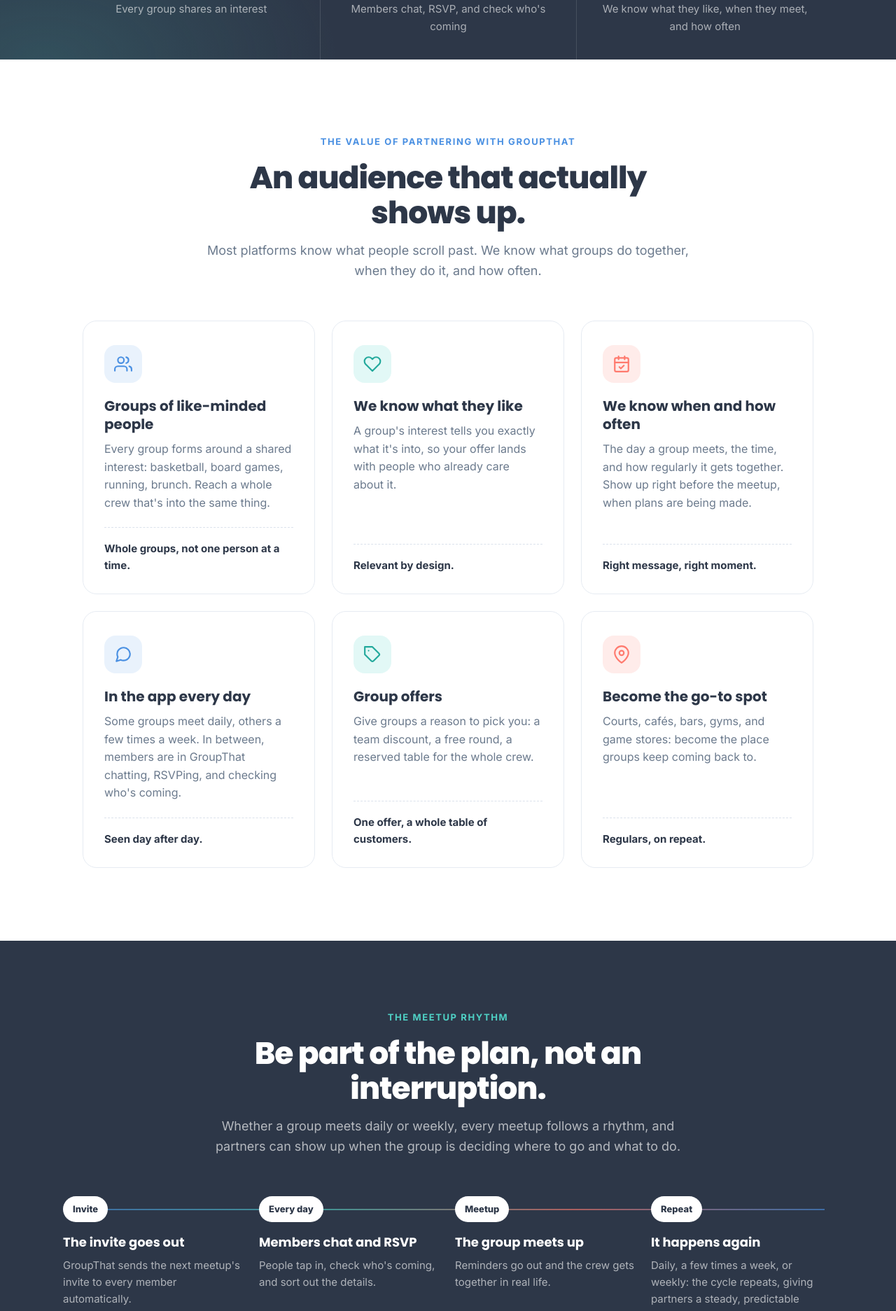
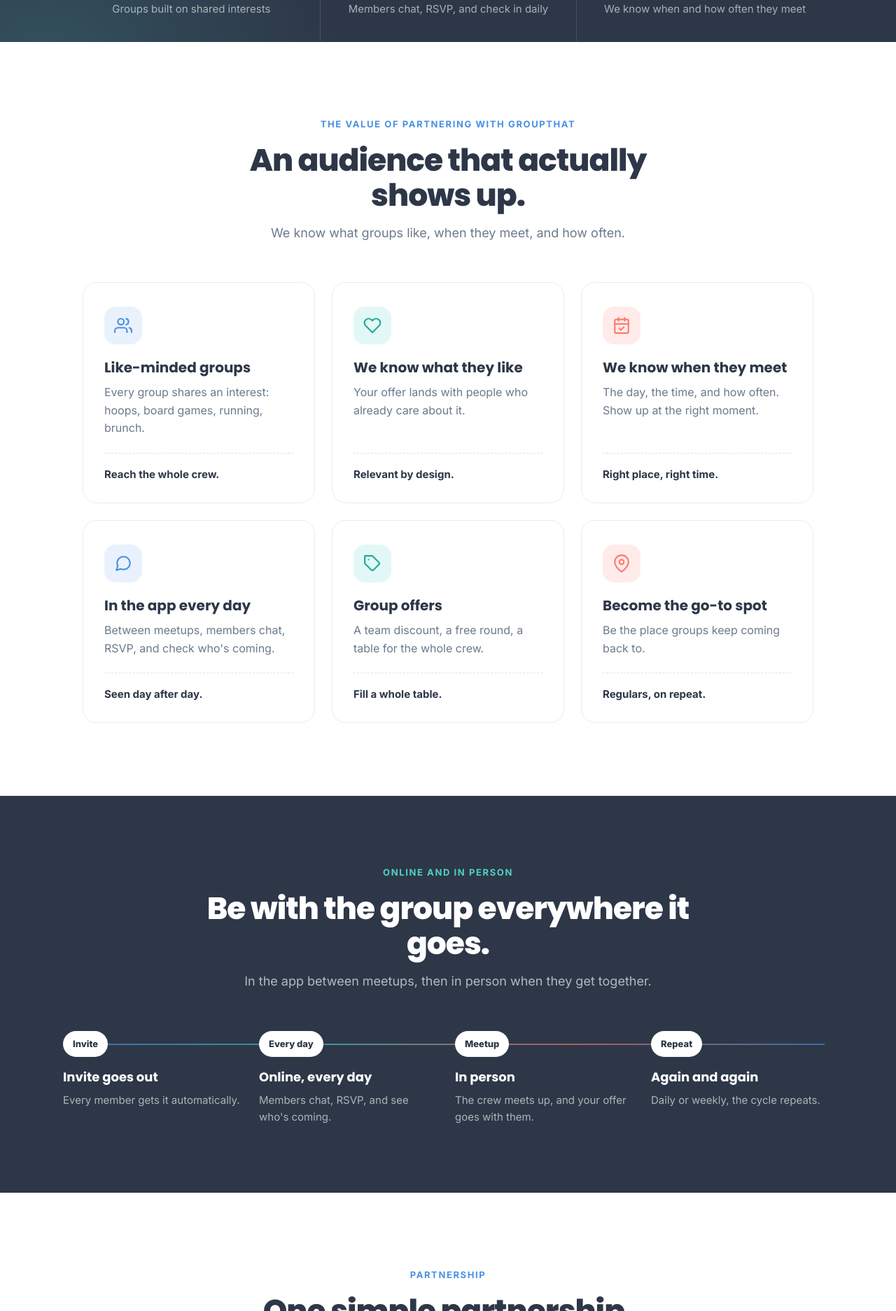
Before and after one commit to devpayne/groupthatapp, a plain HTML site: page partner.html in a window 1280 px wide. Shown: the part 927-2800 px from the top of the page at 70% size. Drawn offline with Linux system fonts and the light colour scheme.

Commit message:
Partner page: punchier copy, online and in person (#30)
Claude-Session: https://claude.ai/code/session_01AoPhqxrWTWxcYfAVkpCsA5

Co-authored-by: Claude <noreply@anthropic.com>

```diff
--- a/partner.html
+++ b/partner.html
@@ -7,7 +7,7 @@
   <title>GroupThat — Partner Program</title>
 
   <!-- SEO -->
-  <meta name="description" content="Partner with GroupThat: reach groups of like-minded people who meet daily or weekly and use the app every day. We know what they like, when they meet, and how often.">
+  <meta name="description" content="Partner with GroupThat: reach like-minded groups online and in person. We know what they like, when they meet, and how often.">
   <link rel="canonical" href="https://groupthatapp.com/partner.html">
   <meta name="theme-color" content="#2D3748">
 
@@ -15,7 +15,7 @@
   <meta property="og:type" content="website">
   <meta property="og:site_name" content="GroupThat">
   <meta property="og:title" content="GroupThat — Partner Program">
-  <meta property="og:description" content="Partner with GroupThat: reach groups of like-minded people who meet daily or weekly and use the app every day. We know what they like, when they meet, and how often.">
+  <meta property="og:description" content="Partner with GroupThat: reach like-minded groups online and in person. We know what they like, when they meet, and how often.">
   <meta property="og:url" content="https://groupthatapp.com/partner.html">
   <meta property="og:image" content="https://groupthatapp.com/assets/og-image.jpg">
   <meta property="og:image:width" content="1200">
@@ -25,7 +25,7 @@
   <!-- Twitter -->
   <meta name="twitter:card" content="summary_large_image">
   <meta name="twitter:title" content="GroupThat — Partner Program">
-  <meta name="twitter:description" content="Partner with GroupThat: reach groups of like-minded people who meet daily or weekly and use the app every day. We know what they like, when they meet, and how often.">
+  <meta name="twitter:description" content="Partner with GroupThat: reach like-minded groups online and in person. We know what they like, when they meet, and how often.">
   <meta name="twitter:image" content="https://groupthatapp.com/assets/og-image.jpg">
   <meta name="twitter:image:alt" content="GroupThat — Stop Chasing People. GroupThat Handles It.">
 
@@ -228,6 +228,7 @@
       margin-top: 22px; padding-top: 18px;
       border-top: 1px dashed #dbe2ec;
       font-weight: 700; font-size: 15px; color: var(--charcoal);
+      white-space: nowrap;
     }
 
     /* Week */
@@ -403,8 +404,8 @@
   <div class="p-hero-inner">
     <div class="p-hero-copy" data-reveal>
       <span class="eyebrow">Partner program</span>
-      <h1>Reach groups <span>right when they make plans.</span></h1>
-      <p class="p-hero-sub">GroupThat is where real-life groups organize their meetups, from daily pickup games to weekly game nights, run clubs, and dinner crews. Your business can be part of the plan.</p>
+      <h1>Reach groups <span>online and in person.</span></h1>
+      <p class="p-hero-sub">Real-life groups run their meetups on GroupThat, from daily pickup games to weekly game nights. Be there with them.</p>
       <div class="p-hero-ctas">
         <a class="btn-primary" href="#apply">Apply to partner</a>
         <a class="btn-outline" href="#value">See what's included</a>
@@ -430,9 +431,9 @@
   </div>
 
   <div class="stat-strip" data-reveal>
-    <div class="stat"><strong>Like-minded</strong><span>Every group shares an interest</span></div>
-    <div class="stat"><strong>Every day</strong><span>Members chat, RSVP, and check who's coming</span></div>
-    <div class="stat"><strong>Perfectly timed</strong><span>We know what they like, when they meet, and how often</span></div>
+    <div class="stat"><strong>Like-minded</strong><span>Groups built on shared interests</span></div>
+    <div class="stat"><strong>Every day</strong><span>Members chat, RSVP, and check in daily</span></div>
+    <div class="stat"><strong>Perfectly timed</strong><span>We know when and how often they meet</span></div>
   </div>
 </header>
 
@@ -441,7 +442,7 @@
   <div class="section-head" data-reveal>
     <span class="eyebrow eyebrow-dark">The value of partnering with GroupThat</span>
     <h2>An audience that actually shows up.</h2>
-    <p>Most platforms know what people scroll past. We know what groups do together, when they do it, and how often.</p>
+    <p>We know what groups like, when they meet, and how often.</p>
   </div>
 
   <div class="value-grid">
@@ -449,9 +450,9 @@
       <div class="value-icon" style="background: rgba(74,144,226,0.12); color: var(--blue);">
         <svg width="26" height="26" viewBox="0 0 24 24" fill="none" stroke="currentColor" stroke-width="2" stroke-linecap="round" stroke-linejoin="round"><path d="M17 21v-2a4 4 0 0 0-4-4H5a4 4 0 0 0-4 4v2"/><circle cx="9" cy="7" r="4"/><path d="M23 21v-2a4 4 0 0 0-3-3.87"/><path d="M16 3.13a4 4 0 0 1 0 7.75"/></svg>
       </div>
-      <h3>Groups of like-minded people</h3>
-      <p>Every group forms around a shared interest: basketball, board games, running, brunch. Reach a whole crew that's into the same thing.</p>
-      <div class="value-punch">Whole groups, not one person at a time.</div>
+      <h3>Like-minded groups</h3>
+      <p>Every group shares an interest: hoops, board games, running, brunch.</p>
+      <div class="value-punch">Reach the whole crew.</div>
     </article>
 
     <article class="value-card" data-reveal>
@@ -459,7 +460,7 @@
         <svg width="26" height="26" viewBox="0 0 24 24" fill="none" stroke="currentColor" stroke-width="2" stroke-linecap="round" stroke-linejoin="round"><path d="M20.84 4.61a5.5 5.5 0 0 0-7.78 0L12 5.67l-1.06-1.06a5.5 5.5 0 0 0-7.78 7.78l1.06 1.06L12 21.23l7.78-7.78 1.06-1.06a5.5 5.5 0 0 0 0-7.78z"/></svg>
       </div>
       <h3>We know what they like</h3>
-      <p>A group's interest tells you exactly what it's into, so your offer lands with people who already care about it.</p>
+      <p>Your offer lands with people who already care about it.</p>
       <div class="value-punch">Relevant by design.</div>
     </article>
 
@@ -467,9 +468,9 @@
       <div class="value-icon" style="background: rgba(255,122,110,0.14); color: var(--coral);">
         <svg width="26" height="26" viewBox="0 0 24 24" fill="none" stroke="currentColor" stroke-width="2" stroke-linecap="round" stroke-linejoin="round"><rect x="3" y="4" width="18" height="18" rx="2"/><path d="M16 2v4M8 2v4M3 10h18"/><path d="m9 16 2 2 4-4"/></svg>
       </div>
-      <h3>We know when and how often</h3>
-      <p>The day a group meets, the time, and how regularly it gets together. Show up right before the meetup, when plans are being made.</p>
-      <div class="value-punch">Right message, right moment.</div>
+      <h3>We know when they meet</h3>
+      <p>The day, the time, and how often. Show up at the right moment.</p>
+      <div class="value-punch">Right place, right time.</div>
     </article>
 
     <article class="value-card" data-reveal>
@@ -477,7 +478,7 @@
         <svg width="26" height="26" viewBox="0 0 24 24" fill="none" stroke="currentColor" stroke-width="2" stroke-linecap="round" stroke-linejoin="round"><path d="M21 11.5a8.38 8.38 0 0 1-.9 3.8 8.5 8.5 0 0 1-7.6 4.7 8.38 8.38 0 0 1-3.8-.9L3 21l1.9-5.7a8.38 8.38 0 0 1-.9-3.8 8.5 8.5 0 0 1 4.7-7.6 8.38 8.38 0 0 1 3.8-.9h.5a8.48 8.48 0 0 1 8 8v.5z"/></svg>
       </div>
       <h3>In the app every day</h3>
-      <p>Some groups meet daily, others a few times a week. In between, members are in GroupThat chatting, RSVPing, and checking who's coming.</p>
+      <p>Between meetups, members chat, RSVP, and check who's coming.</p>
       <div class="value-punch">Seen day after day.</div>
     </article>
 
@@ -486,8 +487,8 @@
         <svg width="26" height="26" viewBox="0 0 24 24" fill="none" stroke="currentColor" stroke-width="2" stroke-linecap="round" stroke-linejoin="round"><path d="M20.59 13.41 13.42 20.58a2 2 0 0 1-2.83 0L2 12V2h10l8.59 8.59a2 2 0 0 1 0 2.82z"/><line x1="7" y1="7" x2="7.01" y2="7"/></svg>
       </div>
       <h3>Group offers</h3>
-      <p>Give groups a reason to pick you: a team discount, a free round, a reserved table for the whole crew.</p>
-      <div class="value-punch">One offer, a whole table of customers.</div>
+      <p>A team discount, a free round, a table for the whole crew.</p>
+      <div class="value-punch">Fill a whole table.</div>
     </article>
 
     <article class="value-card" data-reveal>
@@ -495,7 +496,7 @@
         <svg width="26" height="26" viewBox="0 0 24 24" fill="none" stroke="currentColor" stroke-width="2" stroke-linecap="round" stroke-linejoin="round"><path d="M21 10c0 7-9 13-9 13s-9-6-9-13a9 9 0 0 1 18 0z"/><circle cx="12" cy="10" r="3"/></svg>
       </div>
       <h3>Become the go-to spot</h3>
-      <p>Courts, cafés, bars, gyms, and game stores: become the place groups keep coming back to.</p>
+      <p>Be the place groups keep coming back to.</p>
       <div class="value-punch">Regulars, on repeat.</div>
     </article>
   </div>
@@ -505,15 +506,15 @@
 <section class="week">
   <div class="week-inner">
     <div class="section-head section-head-light" data-reveal>
-      <span class="eyebrow">The meetup rhythm</span>
-      <h2>Be part of the plan, not an interruption.</h2>
-      <p>Whether a group meets daily or weekly, every meetup follows a rhythm, and partners can show up when the group is deciding where to go and what to do.</p>
+      <span class="eyebrow">Online and in person</span>
+      <h2>Be with the group everywhere it goes.</h2>
+      <p>In the app between meetups, then in person when they get together.</p>
     </div>
     <ol class="week-track">
-      <li data-reveal><span class="week-day">Invite</span><h4>The invite goes out</h4><p>GroupThat sends the next meetup's invite to every member automatically.</p></li>
-      <li data-reveal><span class="week-day">Every day</span><h4>Members chat and RSVP</h4><p>People tap in, check who's coming, and sort out the details.</p></li>
-      <li data-reveal><span class="week-day">Meetup</span><h4>The group meets up</h4><p>Reminders go out and the crew gets together in real life.</p></li>
-      <li data-reveal><span class="week-day">Repeat</span><h4>It happens again</h4><p>Daily, a few times a week, or weekly: the cycle repeats, giving partners a steady, predictable audience.</p></li>
+      <li data-reveal><span class="week-day">Invite</span><h4>Invite goes out</h4><p>Every member gets it automatically.</p></li>
+      <li data-reveal><span class="week-day">Every day</span><h4>Online, every day</h4><p>Members chat, RSVP, and see who's coming.</p></li>
+      <li data-reveal><span class="week-day">Meetup</span><h4>In person</h4><p>The crew meets up, and your offer goes with them.</p></li>
+      <li data-reveal><span class="week-day">Repeat</span><h4>Again and again</h4><p>Daily or weekly, the cycle repeats.</p></li>
     </ol>
   </div>
 </section>
@@ -528,13 +529,13 @@
     <div class="plan-top">
       <div class="plan-name">Partner agreement</div>
       <div class="plan-price">$99–$199<span>/month</span></div>
-      <div class="plan-note">Choose the plan that fits your goals</div>
+      <div class="plan-note">Pick the plan that fits</div>
     </div>
     <ul class="plan-list">
-      <li>Reach groups that match your interests</li>
-      <li>Timed around when groups meet</li>
-      <li>Seen by members every day</li>
-      <li>Group offers and placements</li>
+      <li>Groups that fit your business</li>
+      <li>Timed to when they meet</li>
+      <li>Seen every day</li>
+      <li>Online and in-person offers</li>
       <li>Help shaping your offer</li>
     </ul>
     <a class="btn-primary plan-btn" href="#apply">Apply to partner</a>
@@ -546,8 +547,8 @@
   <div class="apply-inner">
     <div class="apply-intro" data-reveal>
       <span class="eyebrow">Apply</span>
-      <h2>Let's grow something great together.</h2>
-      <p>Tell us about your business and who you'd like to reach. We read every application and will get back to you with ideas. No payment now.</p>
+      <h2>Let's grow together.</h2>
+      <p>Tell us about your business and who you want to reach. No payment now.</p>
       <a class="apply-email" href="mailto:info@groupthatapp.com?subject=GroupThat%20Partner%20Program">
         <svg width="18" height="18" viewBox="0 0 24 24" fill="none" stroke="currentColor" stroke-width="2" stroke-linecap="round" stroke-linejoin="round"><path d="M4 4h16v16H4z"/><path d="m4 6 8 7 8-7"/></svg>
         info@groupthatapp.com
@@ -590,7 +591,7 @@
           <input name="offer" placeholder="We'll shape it together.">
         </label>
         <button class="btn-primary form-btn" type="submit">Submit application</button>
-        <p class="form-foot">No payment now. If it's a fit, we'll follow up with next steps.</p>
+        <p class="form-foot">We'll follow up if it's a fit.</p>
       </div>
     </form>
   </div>
```
